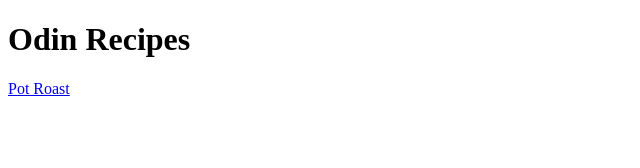
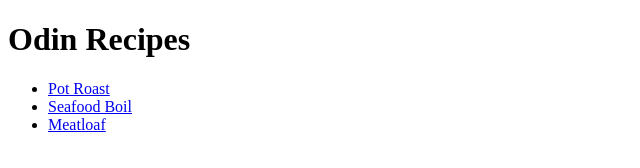
Before and after one commit to jackieclayton1/odin-recipes, a plain HTML site: page index.html in a window 1280 px wide. Shown: the whole page, without its empty margins (0-640 px from the left). Drawn offline with Linux system fonts and the light colour scheme.

Commit message:
Added links to main file.
Added navigation links to meatloaf and seafood boil.

```diff
--- a/index.html
+++ b/index.html
@@ -7,6 +7,10 @@
 </head>
 <body>
     <h1>Odin Recipes</h1>
-    <a href="recipes/pot-roast.html">Pot Roast</a>
+    <ul>
+    <li><a href="recipes/pot-roast.html">Pot Roast</a></li>
+    <li><a href="recipes/seafood-boil.html">Seafood Boil</a></li>
+    <li><a href="recipes/meatloaf.html">Meatloaf</a></li>
+    </ul>
 </body>
 </html>
```
